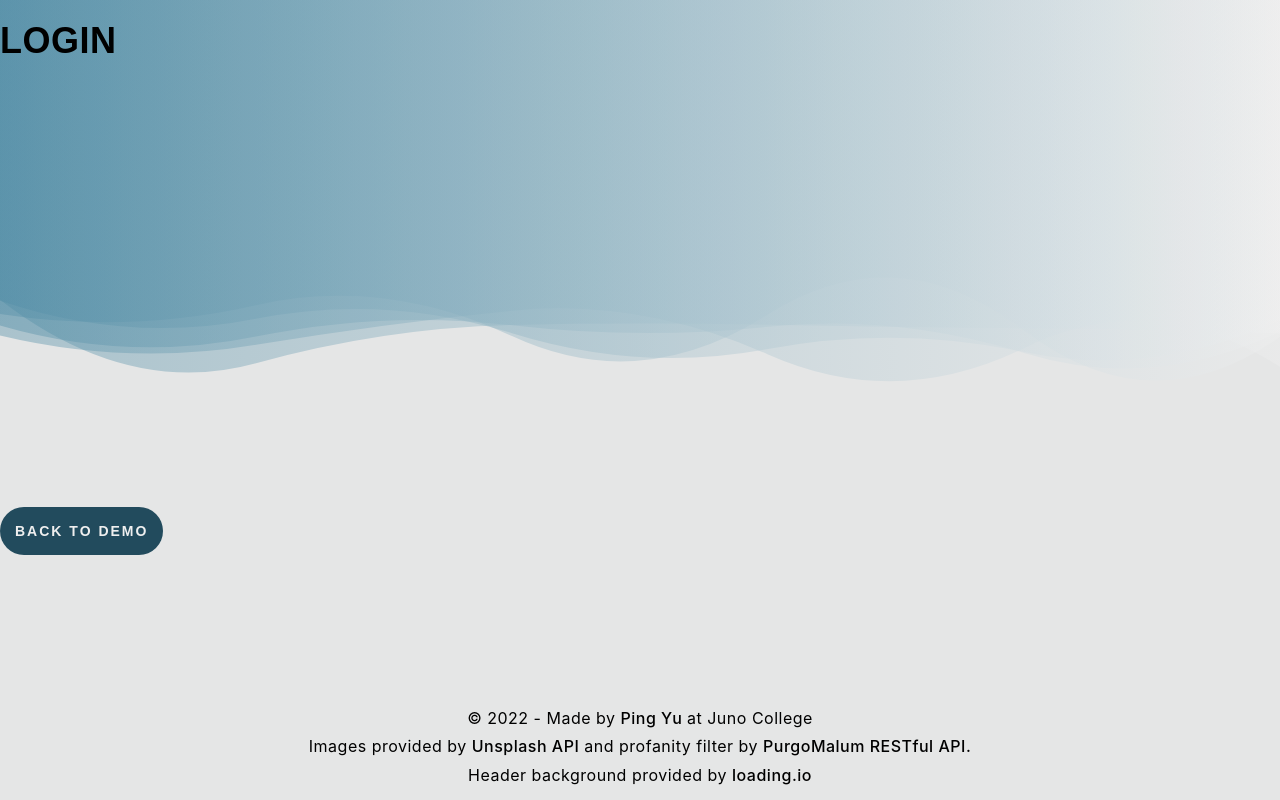
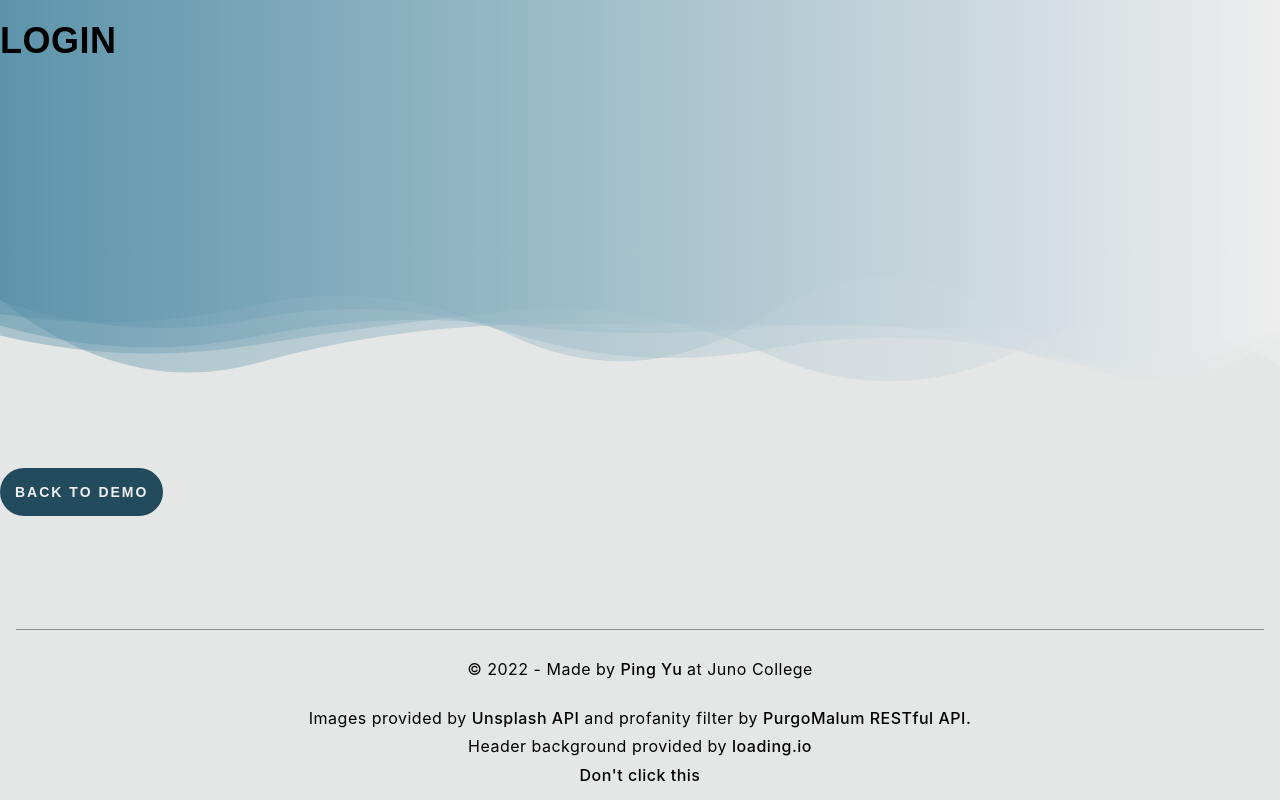
Before and after one commit to pinggyu/ping-yu-project-three, a React (Create React App) app: page /login in a window 1280 px wide. Built offline with nearby package versions, Linux system fonts and the light colour scheme.

Commit message:
added delete trip after it's posted functionality

```diff
--- a/src/App.css
+++ b/src/App.css
@@ -107,6 +107,10 @@ a {
     text-decoration: none;
     transition: 0.3s ease-in-out;
     font-weight: 500;
+}
+
+p {
+    transition: 0.3s ease-in-out;
 }
 
 ul {
@@ -235,7 +239,7 @@ button:hover {
 
 .editBtn:hover,
 .editSubmitBtn:hover {
-    color: var(--clr-grey);
+    opacity: 0.5;
     background-color: transparent;
 }
 
@@ -437,6 +441,11 @@ footer {
     margin-top: 1.5rem;
 }
 
+.copyright{
+    padding: 1.5rem 0 1rem 0;
+    border-top: 1px solid var(--clr-dark-grey);
+}
+
 .footerLink:hover {
     color: var(--clr-light-accent);
 }
--- a/src/components/Dashboard.js
+++ b/src/components/Dashboard.js
@@ -4,7 +4,7 @@ import AddTripModal from './AddTripModal';
 import { useState, useEffect } from 'react';
 // database
 import firebase from '../firebase';
-import { getDatabase, ref, onValue } from 'firebase/database'
+import { getDatabase, ref, onValue, remove } from 'firebase/database'
 
 function Dashboard() {
 
@@ -51,6 +51,15 @@ function Dashboard() {
         // empty dependency array to call onValue() only when component mounts, so the connection to db is made and can persist until component dismount
     }, [])
 
+    // DELETE CARD FUNCTION
+    const handleRemoveTrip = (tripId) => {
+        const database = getDatabase(firebase);
+        const dbRef = ref(database, `/${tripId}`)
+        remove(dbRef);
+    }
+
+    // UPDATE CARD FUNCTION (TO DO)
+
     return (
         <section className="dashboard wrapper">
             <button
@@ -74,6 +83,7 @@ function Dashboard() {
                         return <TripCard
                         trip={trip}
                         key={trip.key}
+                        handleRemoveTrip={handleRemoveTrip}
                         />
                     })
                 }
--- a/src/components/Footer.js
+++ b/src/components/Footer.js
@@ -1,15 +1,20 @@
+import { Link } from 'react-router-dom';
+
 function Footer() {
   return (
     <footer>
-      <p>
+      <p className='copyright'>
           © 2022 - Made by <a className='footerLink' href="https://github.com/pinggyu"> Ping Yu </a> at Juno College
       </p>
       <p className="credits">
         Images provided by <a className='footerLink' href="https://unsplash.com/developers"> Unsplash API</a> and profanity filter by <a className='footerLink' href="https://www.purgomalum.com/index.html">PurgoMalum RESTful API.</a>
       </p>
       <p className="credits">
-        Header background provided by <a className='footerLink' href="https://loading.io/"> loading.io </a>
+        Header background provided by <a className='footerLink' href="https://loading.io/"> loading.io</a>
       </p>
+      <Link to={`/error`}>
+        <p className='footerLink'>Don't click this</p>
+      </Link>
     </footer>
   )
 }
--- a/src/components/TripCard.js
+++ b/src/components/TripCard.js
@@ -5,12 +5,10 @@ import objectIsEmpty from '../utils/objectIsEmpty';
 import { FontAwesomeIcon } from '@fortawesome/react-fontawesome'
 import { faPenToSquare, faCircleMinus, faSquareCheck } from '@fortawesome/free-solid-svg-icons'
 
-function TripCard({ trip }) {
+function TripCard({ trip, handleRemoveTrip }) {
 
     const [cityPhoto, setCityPhoto] = useState({});
     const apiKey = "w67FDoRaQhOOmrxqoRXzmm-BO60eCrBuYsc59kTGMeo";
-
-    console.log (trip);
 
     useEffect ( () => {
         axios({
@@ -77,8 +75,13 @@ function TripCard({ trip }) {
                     trip.demo ? <p className='demoTag'>Demo</p> : (
                         <div className="editCardOptions">
                             {/* <button className="editSubmitBtn"><FontAwesomeIcon icon={ faSquareCheck } /></button>      */}
-                            <button className="editBtn"><FontAwesomeIcon icon={ faPenToSquare } /></button>
-                            <button className="deleteBtn"><FontAwesomeIcon icon={faCircleMinus} /></button>
+                            {/* <button className="editBtn"><FontAwesomeIcon icon={ faPenToSquare } /></button> */}
+                            <button
+                            className="deleteBtn"
+                            onClick={() => handleRemoveTrip(trip.key)}
+                            >
+                                <FontAwesomeIcon icon={faCircleMinus} />
+                            </button>
                         </div>
                     )
                 }
--- a/src/pages/ErrorPage.js
+++ b/src/pages/ErrorPage.js
@@ -1,5 +1,4 @@
 import { Link } from 'react-router-dom';
-import Footer from '../components/Footer';
 import React from 'react'
 import error from "../images/error.svg";
 
```
Also changed, not shown: public/manifest.json. Lines whose indentation alone changed are shown as unchanged.
